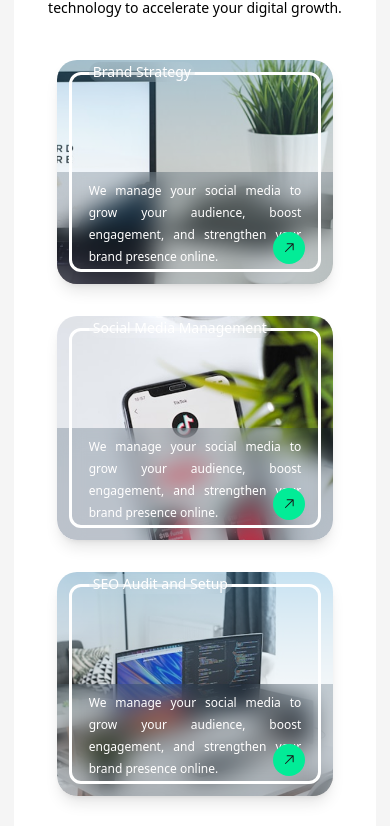
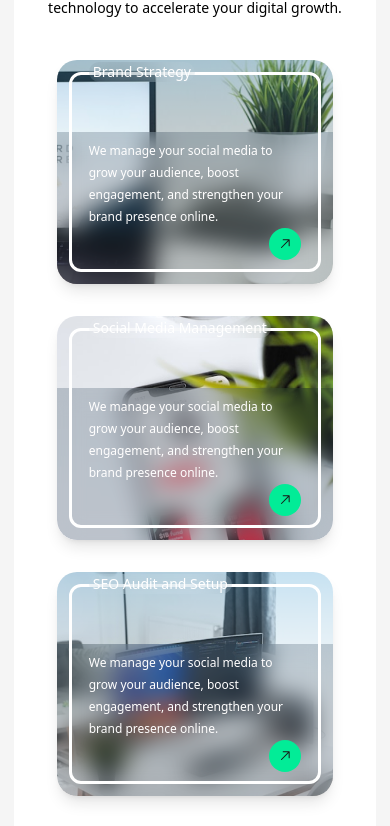
Before and after one commit to prabhathkaluarachchi/aiohweb, a React (Vite) app: page /Marketing in a window 390 px wide. Shown: the part 900-1726 px from the top of the page. Built offline with nearby package versions, Linux system fonts and the light colour scheme.

Commit message:
Update Service Section - v4.2

```diff
--- a/src/component/Marketing/Service.tsx
+++ b/src/component/Marketing/Service.tsx
@@ -121,14 +121,14 @@ const Service: React.FC = () => {
             </div>
 
             {/* hover effect */}
-            <div className="block lg:hidden group-hover:block">
+            <div className="hidden md:block lg:hidden group-hover:block">
               <motion.div
                 initial={{ opacity: 0, y: 10 }}
                 whileInView={{ opacity: 1, y: 0 }}
                 transition={{ duration: 0.4, delay: 0 }}
-                className="absolute h-[50%] py-2 bottom-0 left-0 w-full bg-[#01213A]/20 backdrop-blur-md flex-col items-center justify-between z-30 px-8"
+                className="absolute sm:min-h-[60%] md:min-h-[50%] py-4 md:py-2 bottom-0 left-0 w-full bg-[#01213A]/20 backdrop-blur-md flex-col items-center justify-between z-30 px-8"
               >
-                <p className="text-justify leading-[22px] text-xs lg:text-sm text-white">
+                <p className="text-left md:text-justify leading-[22px] text-xs lg:text-sm text-white">
                   {service.description}
                 </p>
 
@@ -140,11 +140,22 @@ const Service: React.FC = () => {
                 >
                   Explore Service
                 </button>
-
+              </motion.div>
+            </div>
+            <div className="block md:hidden">
+              <motion.div
+                initial={{ opacity: 0, y: 10 }}
+                whileInView={{ opacity: 1, y: 0 }}
+                transition={{ duration: 0.4, delay: 0 }}
+                className="absolute sm:min-h-[60%] md:min-h-[50%] pt-2 pb-6 md:py-2 bottom-0 left-0 w-full bg-[#01213A]/20 backdrop-blur-md flex-col items-end md:items-center flex justify-end md:justify-between z-30 px-8"
+              >
                 {/* explore button - mobile */}
+                <p className="text-left md:text-justify leading-[22px] text-xs lg:text-sm text-white">
+                  {service.description}
+                </p>
                 <button
                   onClick={() => navigate(service.path)}
-                  className=" md:hidden absolute bottom-5 right-7 md:bottom-7 md:right-7 bg-primary text-secondary w-8 h-8 md:w-10 md:h-10 flex items-center justify-center rounded-full z-10 group-hover:scale-110 transition cursor-pointer"
+                  className="md:hidden bg-primary text-secondary w-8 h-8 md:w-10 md:h-10 flex items-center justify-center rounded-full group-hover:scale-110 transition cursor-pointer"
                 >
                   <GoArrowUpRight className="text-base md:text-lg" />
                 </button>
```
